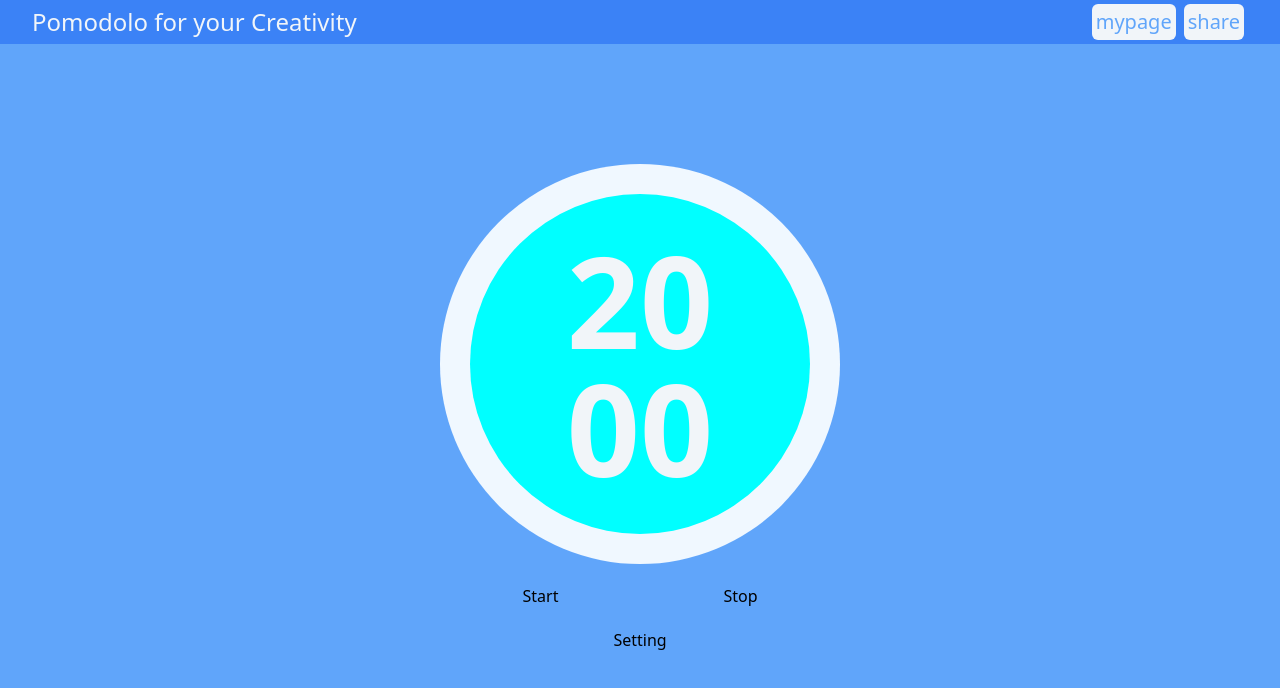
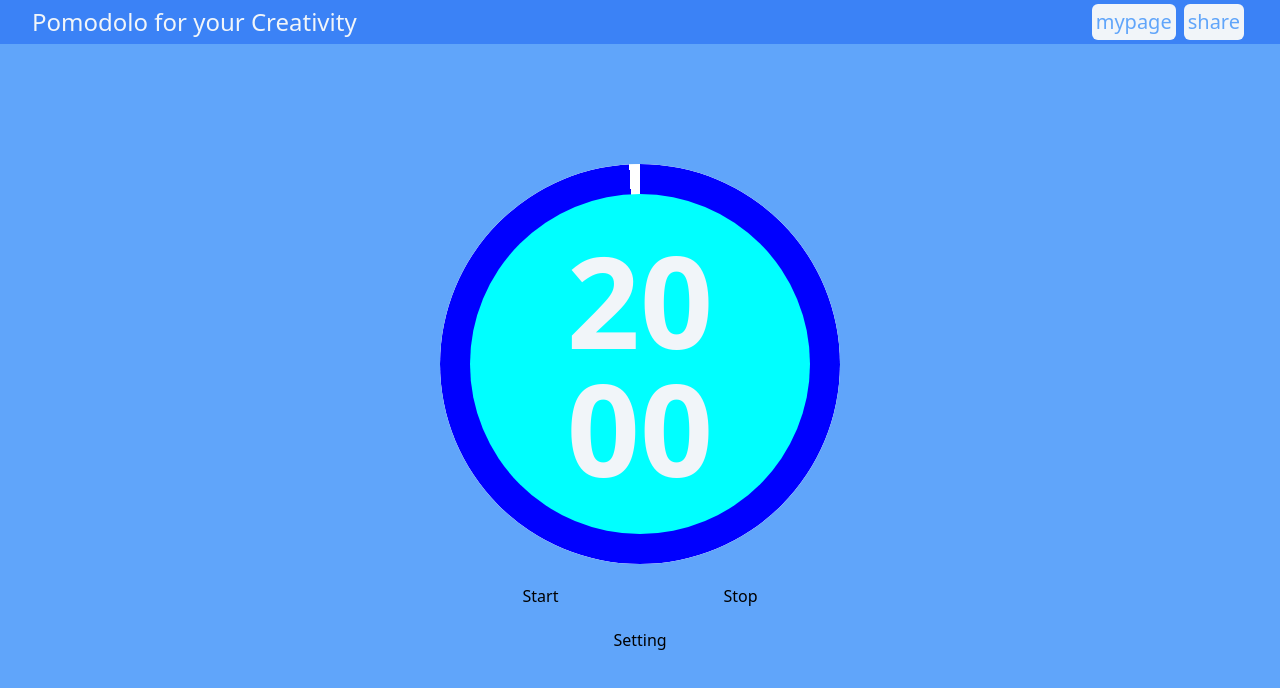
Before and after one commit to TaiGa02/polodomo-timer, a React (Create React App) app: page / in a window 1280 px wide. Shown: the top 688 px of the page. Built offline with nearby package versions, Linux system fonts and the light colour scheme.

Commit message:
✨ タイマーのアニメーション追加

```diff
--- a/src/App.css
+++ b/src/App.css
@@ -25,3 +25,14 @@
 .timer-content {
   text-align: center;
 }
+
+.shape {
+  background-image: conic-gradient(blue 45deg, white 45deg);
+  clip-path: circle();
+  width: 400px;
+  height: 400px;
+  border-radius: 50%;
+  display: flex;
+  justify-content: center;
+  align-items: center;
+}
--- a/src/App.js
+++ b/src/App.js
@@ -1,6 +1,29 @@
 import './App.css';
+import React, { useState, useEffect } from 'react';
 
 function App() {
+
+  const [angle, setAngle] = useState(0);
+  const shapeRef = React.useRef(null);
+
+  useEffect(() => {
+    const shape = shapeRef.current;
+
+    function drawCircle() {
+      if (angle < 365) {
+        setAngle((prevAngle) => prevAngle + 0.1);
+        shape.style.backgroundImage = `conic-gradient(blue ${angle}deg, white ${angle}deg)`;
+        requestAnimationFrame(drawCircle);
+      }
+    }
+
+    requestAnimationFrame(drawCircle);
+
+    return () => {
+      cancelAnimationFrame(drawCircle);
+    };
+  }, [angle]);
+
   return (
     <>
       <div className="App">
@@ -20,10 +43,12 @@ function App() {
             <div className="mt-10 ">
               {/* タイマー用 */}
               <div className="outer-Timer">
-                <div className="inner-circul">
-                  <div className="timer-content">
-                    <p className="text-slate-100 text-9xl font-extrabold">20</p>
-                    <p className="text-slate-100 text-9xl font-extrabold">00</p>
+                <div className="shape" ref={shapeRef}>
+                  <div className="inner-circul">
+                    <div className="timer-content">
+                      <p className="text-slate-100 text-9xl font-extrabold">20</p>
+                      <p className="text-slate-100 text-9xl font-extrabold">00</p>
+                    </div>
                   </div>
                 </div>
               </div>
```
